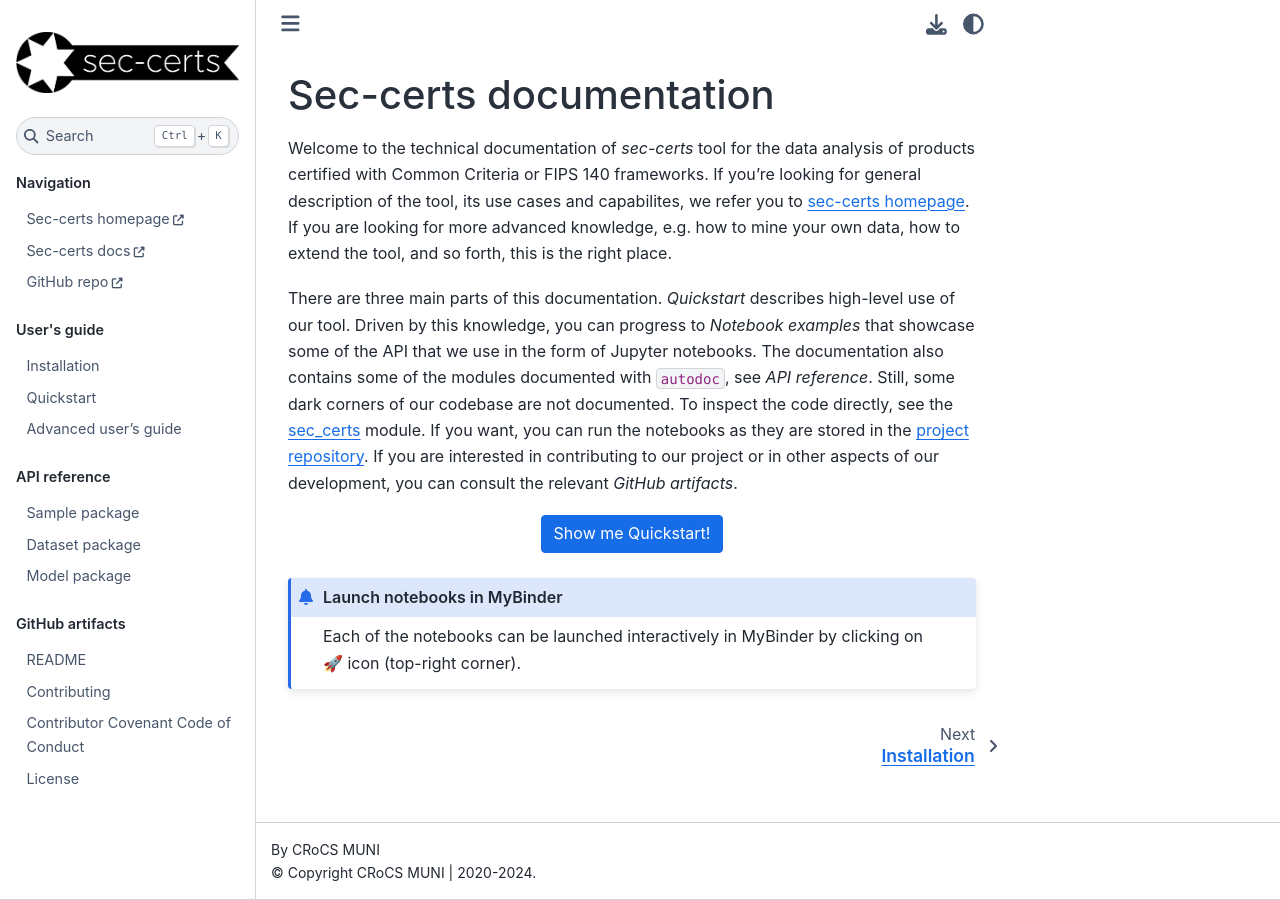
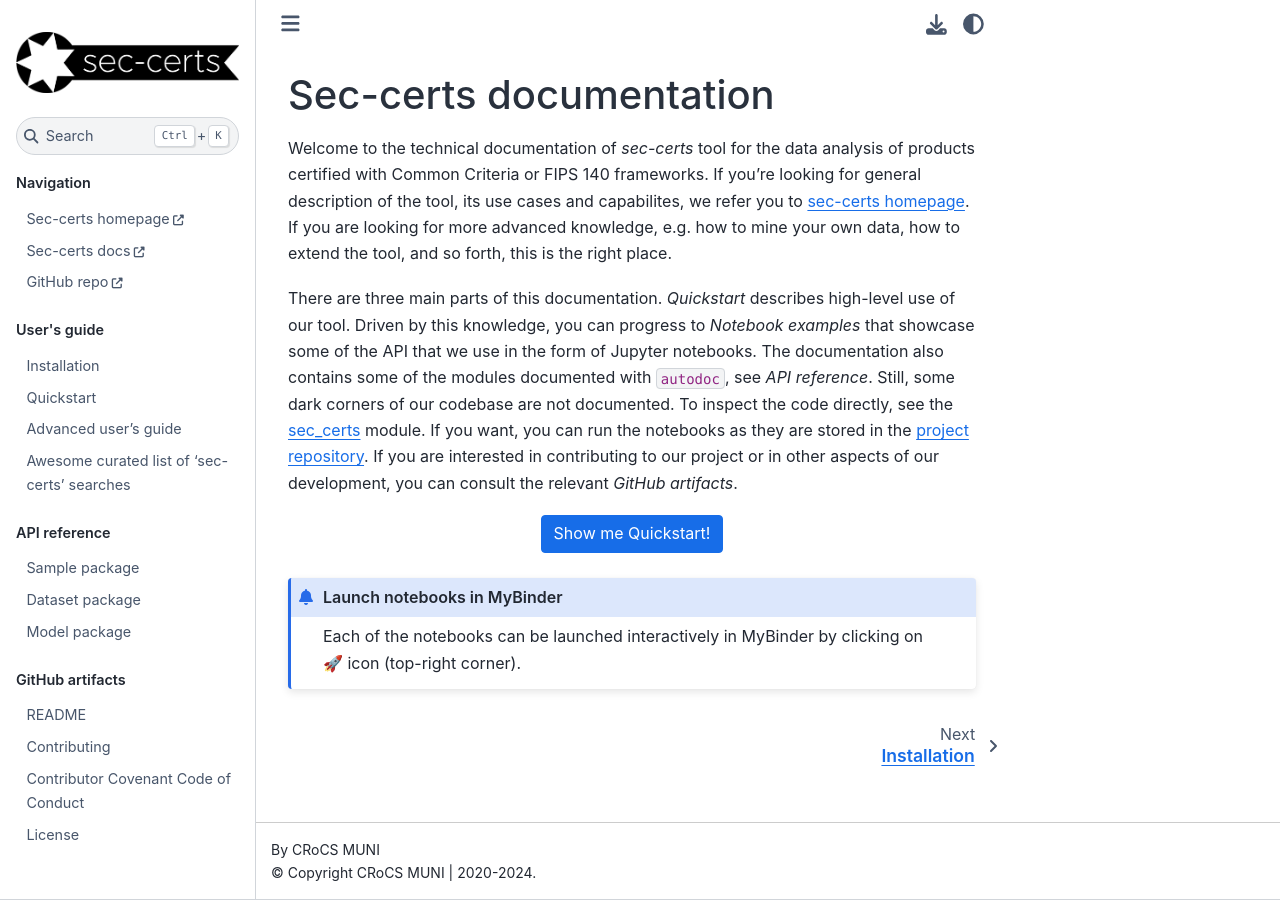
Before and after one commit to crocs-muni/sec-certs, a Sphinx documentation site: the page built from docs/index.md, in a window 1280 px wide. Built offline with Sphinx 7.4.7 and the Sphinx Book theme 1.1.4, drawn with Linux system fonts in a browser that asks for light colours; pages that are not in the unit, such as notebooks, are missing from menus; some of the changed lines change nothing that is shown.

Commit message:
add search examples to  index.md

````diff
--- a/docs/index.md
+++ b/docs/index.md
@@ -32,6 +32,7 @@
 quickstart.md
 configuration.md
 user_guide.md
+search_examples.md
 ```
 
 ```{toctree}
````
